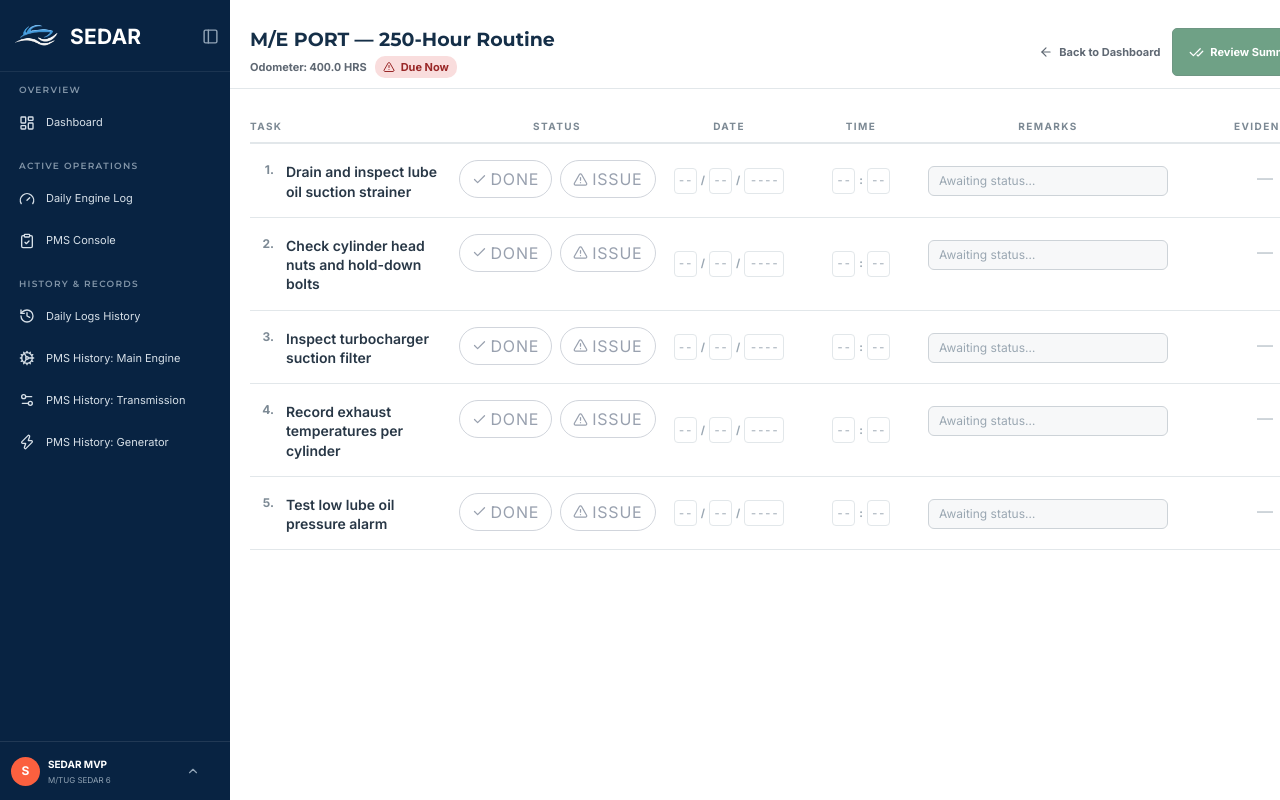
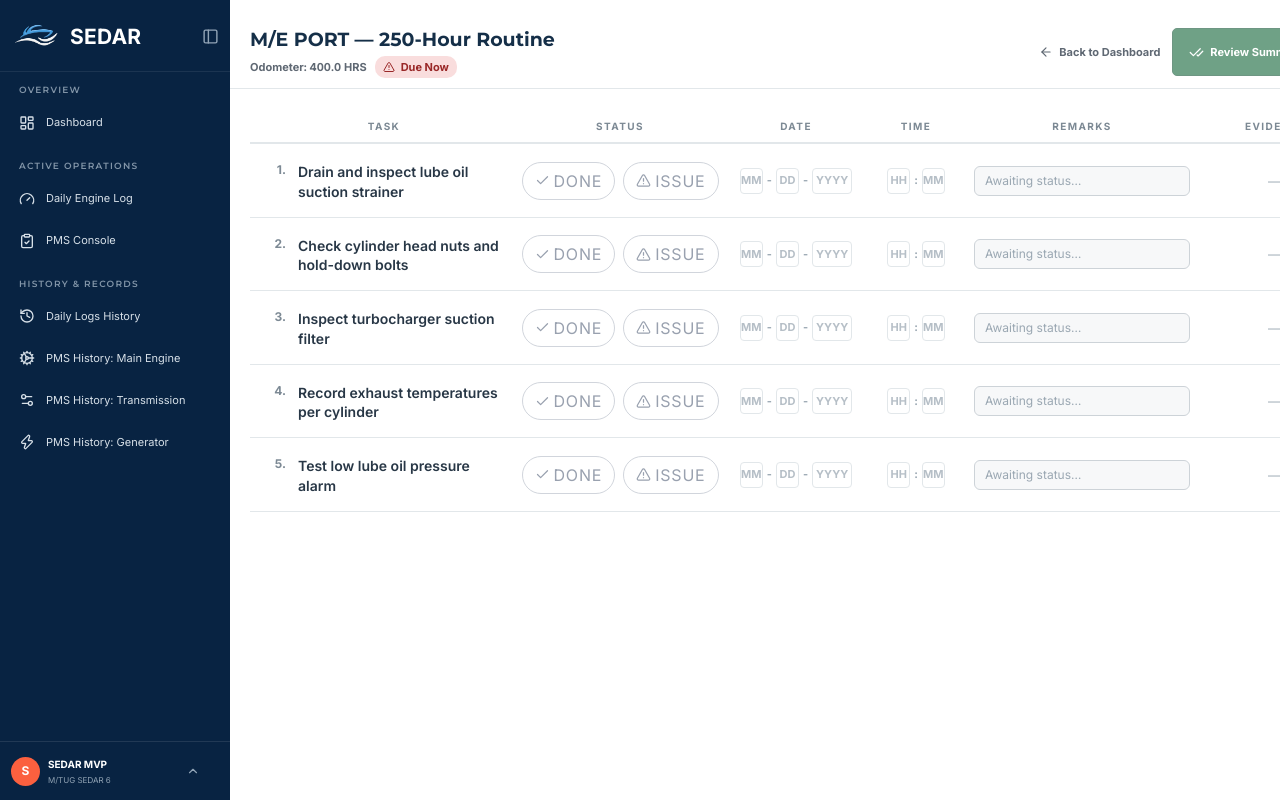
Before and after one commit to EdrianHernandez/sedar-layout, a React (Vite) app: page /chief-engineer/pms in a window 1280 px wide. Both pictures are taken after a click on the button 363 px from the left and 439 px from the top of the page. Shown: the top 800 px of the page. Built offline with nearby package versions, Linux system fonts and the light colour scheme.

Commit message:
feat: update date format in MaskedInput to MM-DD-YYYY and adjust related logic

```diff
--- a/src/pages/chief-engineer/ChiefEngineerPmsExecutePage.tsx
+++ b/src/pages/chief-engineer/ChiefEngineerPmsExecutePage.tsx
@@ -19,20 +19,21 @@ interface ConditionOption {
 }
 
 // Masked text inputs replace the native pickers so the display format is
-// locale-proof: date always renders DD/MM/YYYY, time always 24-hour HH:mm
+// locale-proof: date always renders MM-DD-YYYY, time always 24-hour HH:mm
 // (22:18, never 10:18 PM). Each digit group sits in its own fixed-width slot
-// so the expected format reads at a glance — no native picker involved.
+// and empty slots show their format token (MM, DD, YYYY, HH), so the expected
+// format reads at a glance — no native picker involved.
 const SLOT_BASE =
   'inline-flex h-[26px] items-center justify-center rounded border bg-white text-[11px] font-black tabular-nums transition-colors'
 
-// Slot widths track the segment length (2 → DD/MM/HH, 4 → YYYY); the literals
+// Slot widths track the token length (2 → MM/DD/HH, 4 → YYYY); the literals
 // stay static so Tailwind can extract them.
 const slotWidth = (length: number) => (length >= 4 ? 'w-[40px]' : 'w-[23px]')
 
 const maskDateDigits = (input: string) => {
   const digits = input.replace(/\D/g, '').slice(0, 8)
   if (!digits) return ''
-  return [digits.slice(0, 2), digits.slice(2, 4), digits.slice(4, 8)].filter(Boolean).join('/')
+  return [digits.slice(0, 2), digits.slice(2, 4), digits.slice(4, 8)].filter(Boolean).join('-')
 }
 
 const maskTimeDigits = (input: string) => {
@@ -45,7 +46,9 @@ const maskTimeDigits = (input: string) => {
 
 interface MaskedInputProps {
   value: string
-  segments: number[]
+  // One format token per slot; token length drives the digit slice and the
+  // placeholder shown while the slot is empty (e.g. MM | DD | YYYY).
+  slots: string[]
   separator: string
   maxLength: number
   ariaLabel: string
@@ -58,11 +61,11 @@ interface MaskedInputProps {
 // Controlled digit-masked field: the draft lives locally so typing is free, a
 // fully valid value commits immediately (subject to the future-time guard), and
 // blur reverts half-typed text to the stored value. The value renders as
-// fixed-width slots (DD | MM | YYYY, HH | MM) beneath an invisible input that
+// fixed-width slots (MM | DD | YYYY, HH | MM) beneath an invisible input that
 // captures typing, so the format is legible before and during entry.
 function MaskedInput({
   value,
-  segments,
+  slots,
   separator,
   maxLength,
   ariaLabel,
@@ -81,24 +84,26 @@ function MaskedInput({
     setDraft(value)
   }
 
-  // Slice the raw digit run into the declared segments (mirrors the masks,
-  // which always emit the same shape: 8 digits → DD/MM/YYYY, 4 → HH:mm).
+  // Slice the raw digit run into the declared slots (mirrors the masks,
+  // which always emit the same shape: 8 digits → MM-DD-YYYY, 4 → HH:mm).
   const digits = draft.replace(/\D/g, '')
   const parts: string[] = []
   let cursor = 0
-  for (const length of segments) {
-    parts.push(digits.slice(cursor, cursor + length))
-    cursor += length
+  for (const token of slots) {
+    parts.push(digits.slice(cursor, cursor + token.length))
+    cursor += token.length
   }
 
   return (
     <div
+      title={slots.join(separator)}
       className={`group relative inline-flex items-center gap-1 rounded-md p-px transition focus-within:ring-2 focus-within:ring-[#5b8fb5]/25 ${
         disabled ? 'opacity-60' : ''
       }`}
     >
       {parts.map((part, index) => {
-        const length = segments[index]
+        const token = slots[index]
+        const length = token.length
         const empty = part.length === 0
         const complete = part.length === length
         // Exactly one border-color class: hover only adds the group-hover
@@ -125,7 +130,9 @@ function MaskedInput({
                 empty ? 'text-[#b6bfc7]' : 'text-[#283746]'
               } ${!empty && complete ? 'bg-[#eef4f8]' : ''}`}
             >
-              {empty ? '-'.repeat(length) : part}
+              {/* Empty slot shows its format token; a half-typed slot shows the
+                  digits entered so far plus dashes for the remaining positions. */}
+              {empty ? token : part}
               {!empty && !complete && '-'.repeat(length - part.length)}
             </span>
           </div>
@@ -230,10 +237,10 @@ export function ChiefEngineerPmsExecutePage() {
 
   // Locale-proof display formats for the masked DATE / TIME cells.
   const pad2 = (value: number) => String(value).padStart(2, '0')
-  const formatDdMmYyyy = (iso?: string) => {
+  const formatMmDdYyyy = (iso?: string) => {
     if (!iso) return ''
     const date = new Date(iso)
-    return `${pad2(date.getDate())}/${pad2(date.getMonth() + 1)}/${date.getFullYear()}`
+    return `${pad2(date.getMonth() + 1)}-${pad2(date.getDate())}-${date.getFullYear()}`
   }
   const formatHhMm = (iso?: string) => {
     if (!iso) return ''
@@ -254,13 +261,13 @@ export function ChiefEngineerPmsExecutePage() {
     setTaskLoggedAt(checklist.id, task.id, date.toISOString())
   }
 
-  // "DD/MM/YYYY" → Date, folded onto the row's existing time-of-day (now when
-  // unset). Round-trip check rejects impossible dates like 32/10/2026.
+  // "MM-DD-YYYY" → Date, folded onto the row's existing time-of-day (now when
+  // unset). Round-trip check rejects impossible dates like 13-40-2026.
   const parseDateText = (task: PMSTask, display: string): Date | null => {
-    const match = /^(\d{2})\/(\d{2})\/(\d{4})$/.exec(display)
+    const match = /^(\d{2})-(\d{2})-(\d{4})$/.exec(display)
     if (!match) return null
-    const day = Number(match[1])
-    const month = Number(match[2])
+    const month = Number(match[1])
+    const day = Number(match[2])
     const year = Number(match[3])
     const base = task.loggedAt ? new Date(task.loggedAt) : new Date()
     const date = new Date(year, month - 1, day, base.getHours(), base.getMinutes())
@@ -362,14 +369,15 @@ export function ChiefEngineerPmsExecutePage() {
       <div className="w-full">
         <div className="overflow-x-auto">
           <div className="min-w-[1100px]">
-            {/* Column header row — heavier rule separates headings from task rows. */}
-            <div className="grid grid-cols-[minmax(0,1.7fr)_190px_130px_110px_minmax(240px,1fr)_170px] gap-x-3 border-b-2 border-[#e2e7ea] pb-2 pt-4 text-[10px] font-black uppercase tracking-[.14em] text-[#7c8994]">
-              <div>Task</div>
-              <div className="text-center">Status</div>
-              <div className="text-center">Date</div>
-              <div className="text-center">Time</div>
-              <div className="text-center">Remarks</div>
-              <div className="text-center">Evidence</div>
+            {/* Column header row — heavier rule separates headings from task rows;
+                the gutter lives as cell padding (px-3) so both rows stay aligned. */}
+            <div className="grid grid-cols-[minmax(0,1.7fr)_204px_148px_92px_minmax(240px,1fr)_148px] border-b-2 border-[#e2e7ea] text-[10px] font-black uppercase tracking-[.14em] text-[#7c8994]">
+              <div className="px-3 pt-4 pb-2 text-center">Task</div>
+              <div className="px-3 pt-4 pb-2 text-center">Status</div>
+              <div className="px-3 pt-4 pb-2 text-center">Date</div>
+              <div className="px-3 pt-4 pb-2 text-center">Time</div>
+              <div className="px-3 pt-4 pb-2 text-center">Remarks</div>
+              <div className="px-3 pt-4 pb-2 text-center">Evidence</div>
             </div>
 
             {checklist.tasks.map((task, index) => {
@@ -379,12 +387,18 @@ export function ChiefEngineerPmsExecutePage() {
               return (
                 <div
                   key={task.id}
-                  className="grid grid-cols-[minmax(0,1.7fr)_190px_130px_110px_minmax(240px,1fr)_170px] items-start gap-x-3 border-b border-[#e2e7ea] py-4 transition-colors duration-150 hover:bg-gray-50 focus-within:bg-gray-50"
+                  className="grid grid-cols-[minmax(0,1.7fr)_204px_148px_92px_minmax(240px,1fr)_148px] border-b border-[#e2e7ea] transition-colors duration-150 hover:bg-gray-50 focus-within:bg-gray-50"
                 >
-                  {/* TASK — fixed-width number so periods align; text wraps beside it. */}
-                  <div className="flex min-w-0 items-start pt-0.5">
-                    <span className="mr-3 w-6 shrink-0 text-right text-xs font-black text-[#7c8994]">{index + 1}.</span>
-                    <p className="min-w-0 text-sm font-semibold leading-snug text-[#283746]">{task.label}</p>
+                  {/* TASK — left-aligned under the centered header; fixed-width
+                      number so periods align, inner block keeps it on the first
+                      line while the stretched cell centers the block vertically. */}
+                  <div className="flex min-w-0 items-center px-3 py-4">
+                    <div className="flex min-w-0 items-start pt-0.5">
+                      <span className="mr-3 w-6 shrink-0 text-right text-xs font-black text-[#7c8994]">
+                        {index + 1}.
+                      </span>
+                      <p className="min-w-0 text-sm font-semibold leading-snug text-[#283746]">{task.label}</p>
+                    </div>
                   </div>
 
                   {/* STATUS — discrete pills; the active one floods solid green/red
@@ -392,7 +406,7 @@ export function ChiefEngineerPmsExecutePage() {
                   <div
                     role="group"
                     aria-label={`Condition for: ${task.label}`}
-                    className="flex items-center justify-center gap-2"
+                    className="flex items-center justify-center gap-2 px-3 py-4"
                   >
                     {CONDITION_OPTIONS.map((option) => {
                       const active = task.condition === option.value
@@ -416,12 +430,12 @@ export function ChiefEngineerPmsExecutePage() {
                     })}
                   </div>
 
-                  {/* DATE — masked DD/MM/YYYY slots; first status pick stamps it. */}
-                  <div className="flex items-center justify-center self-center text-center">
+                  {/* DATE — masked MM-DD-YYYY slots; first status pick stamps it. */}
+                  <div className="flex items-center justify-center px-3 py-4 text-center">
                     <MaskedInput
-                      value={formatDdMmYyyy(task.loggedAt)}
-                      segments={[2, 2, 4]}
-                      separator="/"
+                      value={formatMmDdYyyy(task.loggedAt)}
+                      slots={['MM', 'DD', 'YYYY']}
+                      separator="-"
                       maxLength={10}
                       ariaLabel={`Inspection date for: ${task.label}`}
                       disabled={readOnly}
@@ -432,10 +446,10 @@ export function ChiefEngineerPmsExecutePage() {
                   </div>
 
                   {/* TIME — masked strict 24-hour HH:mm slots; auto-injects 22:18. */}
-                  <div className="flex items-center justify-center self-center text-center">
+                  <div className="flex items-center justify-center px-3 py-4 text-center">
                     <MaskedInput
                       value={formatHhMm(task.loggedAt)}
-                      segments={[2, 2]}
+                      slots={['HH', 'MM']}
                       separator=":"
                       maxLength={5}
                       ariaLabel={`Inspection time for: ${task.label}`}
@@ -447,7 +461,7 @@ export function ChiefEngineerPmsExecutePage() {
                   </div>
 
                   {/* REMARKS — text input only; photo evidence lives in the next column. */}
-                  <div className="min-w-0 pt-1.5">
+                  <div className="flex min-w-0 items-center px-3 py-4">
                     <input
                       type="text"
                       value={task.findings ?? ''}
@@ -469,7 +483,7 @@ export function ChiefEngineerPmsExecutePage() {
 
                   {/* EVIDENCE — photo uploads only, centered. Dash until an Issue
                       claims a photo; then thumbnail (click to replace) + remove. */}
-                  <div className="flex min-w-0 items-center justify-center pt-1.5">
+                  <div className="flex min-w-0 items-center justify-center px-3 py-4">
                     {isIssue && task.photoDataUrl ? (
                       <div className="flex items-center gap-1">
                         <label
```
